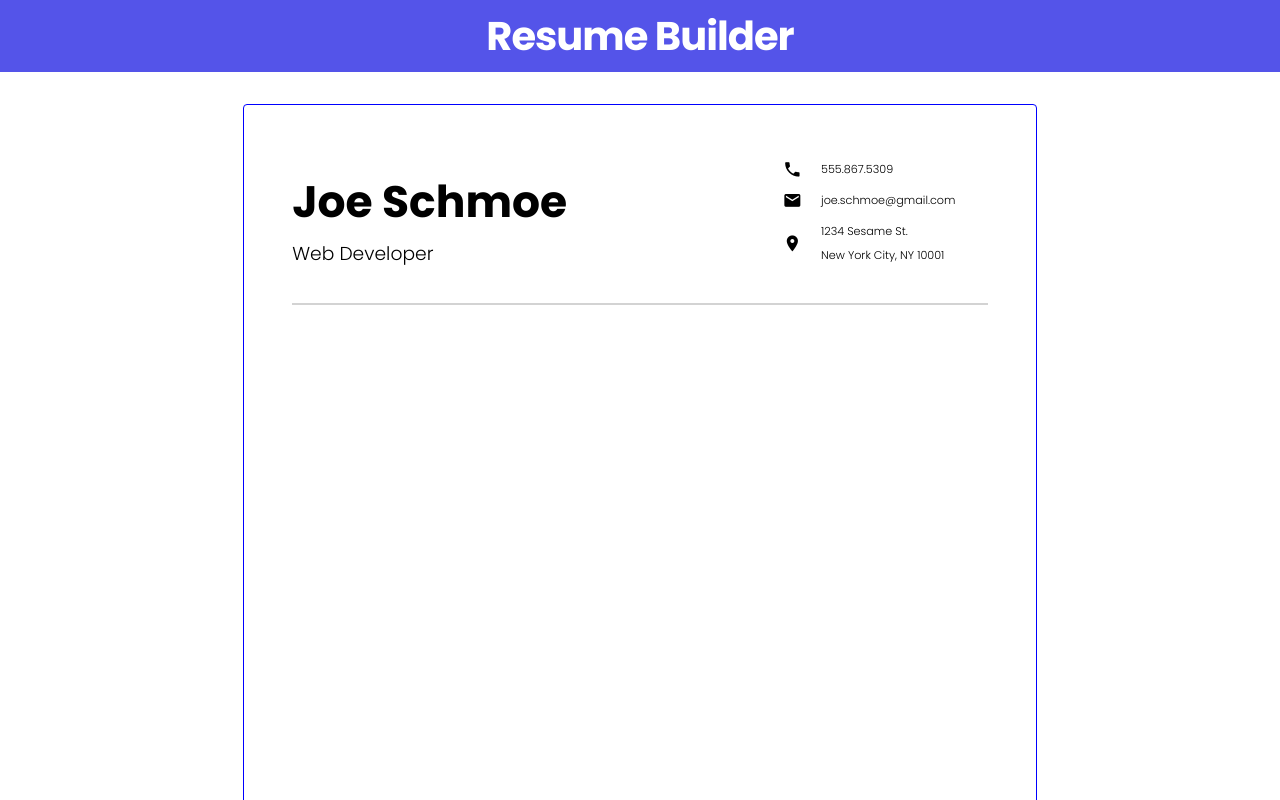
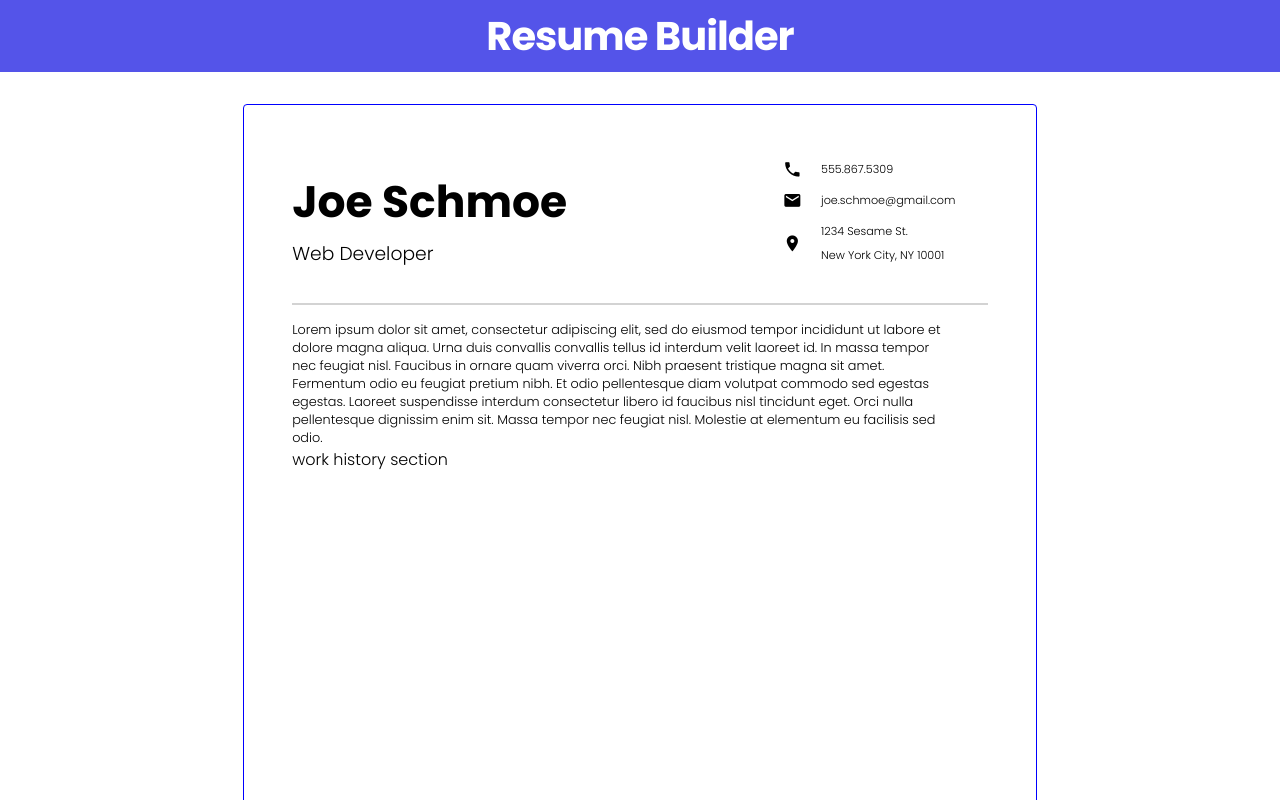
Before and after one commit to MatthewKissinger/cv-project, a React (Vite) app: page / in a window 1280 px wide. Shown: the top 800 px of the page. Built offline with nearby package versions, Linux system fonts and the light colour scheme.

Commit message:
About.jsx is fully functional with state

```diff
--- a/src/App.jsx
+++ b/src/App.jsx
@@ -1,10 +1,11 @@
 import React from 'react'
 import Header from './components/Header'
 import GeneralInfo from './components/GeneralInfo'
+import About from './components/About'
+import WorkHistory from './components/WorkHistory'
 import './styles/app.css'
 
 // create a state object for all resume items
-// hook up state objects with the right side of the generalInfo component
 
 class App extends React.Component {
   constructor(props) {
@@ -34,7 +35,25 @@ class App extends React.Component {
       addressCity: {
         text: 'New York City, NY 10001',
         editMode: false
-      }
+      },
+      about: {
+        text: 'Lorem ipsum dolor sit amet, consectetur adipiscing elit, sed do eiusmod tempor incididunt ut labore et dolore magna aliqua. Urna duis convallis convallis tellus id interdum velit laoreet id. In massa tempor nec feugiat nisl. Faucibus in ornare quam viverra orci. Nibh praesent tristique magna sit amet. Fermentum odio eu feugiat pretium nibh. Et odio pellentesque diam volutpat commodo sed egestas egestas. Laoreet suspendisse interdum consectetur libero id faucibus nisl tincidunt eget. Orci nulla pellentesque dignissim enim sit. Massa tempor nec feugiat nisl. Molestie at elementum eu facilisis sed odio.',
+        editMode: false
+      },
+      workHistory: [
+        {
+          title: 'Manager',
+          company: '2nd Company',
+          dateRange: '2023 - Present',
+          details: 'Ut fugiat minim qui voluptate culpa. Elit nostrud ex ad incididunt incididunt eiusmod. Officia cupidatat culpa commodo nisi nostrud.'
+        },
+        {
+          title: 'Production Lead',
+          company: 'First Company',
+          dateRange: '2019 - 2023',
+          details: 'Irure dolor incididunt sint et ullamco. Commodo laboris amet aliquip incididunt do ut est exercitation reprehenderit magna sit laboris est mollit.'
+        }
+      ]
     }
 
     this.handleChange = this.handleChange.bind(this);
@@ -83,7 +102,7 @@ class App extends React.Component {
 
   render() {
 
-    const { name, title, phone, email, addressStreet, addressCity } = this.state;
+    const { name, title, phone, email, addressStreet, addressCity, about } = this.state;
 
     return (
       <div className="App">
@@ -100,6 +119,13 @@ class App extends React.Component {
             userStreet={addressStreet}
             userCity={addressCity}
           />
+          <About
+            about={about}
+            handleChange={this.handleChange}
+            toggleEdit={this.toggleEdit}
+            toggleSubmit={this.toggleSubmit}
+          />
+          <WorkHistory />
         </div>
       </div>
     )
--- a/src/components/About.jsx
+++ b/src/components/About.jsx
@@ -1 +1,46 @@
 import React from 'react'
+import '../styles/about.css'
+
+class About extends React.Component {
+
+    render() {
+        const { about, handleChange, toggleEdit, toggleSubmit} = this.props;
+
+        return (
+            <div className='about--container'>
+                {about.editMode
+                        ? <div
+                            className='info'
+                            >
+                            <textarea
+                            className='about--textarea'
+                            data-name='about'
+                            onChange={handleChange}
+                            value={about.text}
+                            />
+                            <span
+                                data-name='about'
+                                className='material-icons submit--btn'
+                                onClick={toggleSubmit}>
+                                    done
+                            </span>
+                        </div>
+                        : <div
+                            className='info'>
+                            <p className='about--para'>
+                                {about.text}
+                            </p>
+                            <span
+                                className='material-icons edit--btn'
+                                onClick={toggleEdit}
+                                data-name='about'>
+                                mode_edit
+                            </span>
+                          </div>
+                }
+            </div>
+        )
+    }
+}
+
+export default About;
--- a/src/components/GeneralInfo.jsx
+++ b/src/components/GeneralInfo.jsx
@@ -1,5 +1,7 @@
 import React from 'react';
 import '../styles/generalInfo.css'
+
+// make the conditional rendering happen in a single function passing those parameters?
 
 class GeneralInfo extends React.Component {
 
--- a/src/components/WorkHistory.jsx
+++ b/src/components/WorkHistory.jsx
@@ -0,0 +1,16 @@
+import React from 'react'
+import '../styles/workHistory.css'
+
+class WorkHistory extends React.Component {
+
+
+    render() {
+        return (
+            <div>
+                work history section
+            </div>
+        )
+    }
+}
+
+export default WorkHistory;
--- /dev/null
+++ b/src/styles/about.css
@@ -0,0 +1,14 @@
+.about--container {
+    /* border: 1px solid purple; */
+    margin-top: 1rem;
+}
+
+.about--textarea {
+    font-family: 'Poppins', sans-serif;
+    width: 700px;
+    height: 200px;
+}
+
+.about--para {
+    font-size: .8rem;
+}
```
Also changed, not shown: src/styles/workHistory.css (added).
